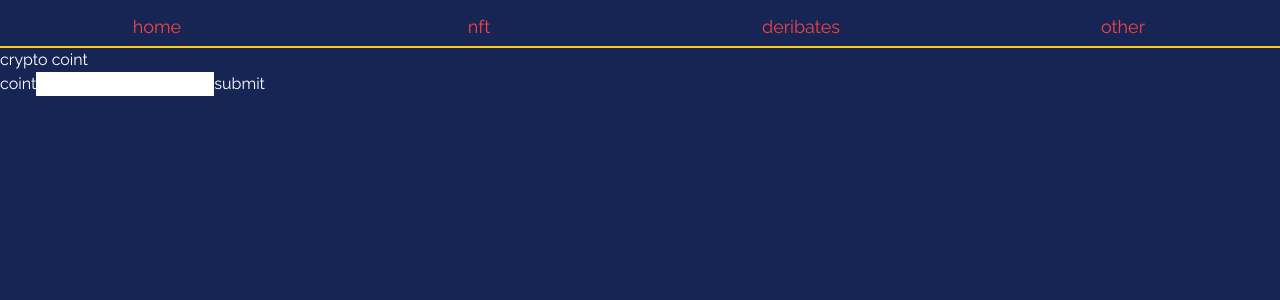
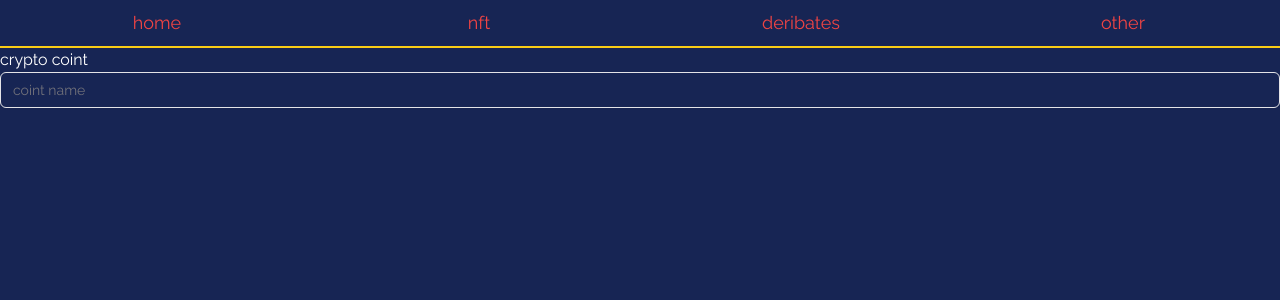
Before and after one commit to luismateo34/nextjs-cryptocurrenci, a Next.js app: page /coint in a window 1280 px wide. Shown: the top 300 px of the page. Built offline with nearby package versions, Linux system fonts and the light colour scheme.

Commit message:
estado en la url listo

```diff
--- /dev/null
+++ b/src/app/api/coint/route.ts
@@ -0,0 +1,16 @@
+import prisma from "@/server/prisma";
+import { NextResponse, type NextRequest } from "next/server";
+
+export async function GET(req: NextRequest) {
+  const namecoint = req.nextUrl.searchParams.get("name");
+  if (namecoint === "" || namecoint === null) return NextResponse.json({message: "coint not found" })
+
+  const coints = await prisma.listnamecripto.findMany({
+    where: {
+      name: {
+        startsWith: `${namecoint}`,
+      },
+    },
+  });
+ return NextResponse.json({ coints });
+}
--- /dev/null
+++ b/src/app/coint/localComponent/searchInput.tsx
@@ -0,0 +1,34 @@
+"use client";
+
+import {
+  useSearchParams,
+  usePathname,
+  useRouter,
+} from "next/navigation";
+import { Input } from "@/components/ui/input";
+
+
+export const SearchInput = ({placeholder}:{placeholder:string}) => {
+  const searchParams = useSearchParams();
+  const pathname = usePathname();
+  const { replace } = useRouter();
+  const handleSearch = (term: string) => {
+    const param = new URLSearchParams(searchParams);
+    if (term) {
+      param.set("name", term);
+    } else {
+      param.delete("name");
+    }
+    replace (`${pathname}?${param.toString()}`)
+  };
+
+  return (
+    <>
+      <Input
+       onChange={(e) => { handleSearch(e.target.value) }}
+      placeholder={placeholder}
+      defaultValue={searchParams.get("name")?.toString()}
+      />
+    </>
+  );
+};
--- a/src/app/coint/page.tsx
+++ b/src/app/coint/page.tsx
@@ -1,11 +1,11 @@
+import {SearchInput} from "@/app/coint/localComponent/searchInput"
+
 export default function Home() {
   return (
     <>
       <h1>crypto coint</h1>
       <div>
-        <label htmlFor="coint"> coint</label>
-        <input type="text" />
-        <button>submit</button>
+	<SearchInput placeholder="coint name" />
       </div>
     </>
   );
--- a/src/app/localComponent/CardSection.tsx
+++ b/src/app/localComponent/CardSection.tsx
@@ -2,10 +2,11 @@ import { CardImage } from "@/components/card";
 import cardano from "@/images/cardano-blockchain-platform-with-laptop.jpg";
 import nft from "@/images/nft.jpg";
 import blockchain from "@/images/blockchain-element.png";
+import { Section } from "@/components/section";
 
 export const CardSection = () => {
   return (
-    <section className="min-h-screen  w-screen  flex flex-row items-center justify-around flex-wrap">
+    <Section>
       <CardImage image={cardano.src} alt="cardano image">
         <p>
           Ante tempor convallis, dictum ac et amet integer placerat dictumst
@@ -25,6 +26,6 @@ export const CardSection = () => {
           congue rutrum consequat vitae eget.
         </p>
       </CardImage>
-    </section>
+    </Section>
   );
 };
--- a/src/app/localComponent/MainSection.tsx
+++ b/src/app/localComponent/MainSection.tsx
@@ -1,9 +1,9 @@
+import { Section } from "@/components/section";
 import criptologo from "@/images/criptologo-removebg-preview.png";
-
 
 export const MainSection = () => {
   return (
-    <section className=" min-h-screen w-screen   flex flex-col items-center justify-center">
+    <Section>
       <div className="grid grid-cols-2 gap-2 w-[75vw] h-[75vh] bg-white/10 rounded-lg ">
         <div className="flex flex-col gap-2 items-start justify-evenly col-start-1 col-end-2 pl-6">
           <h1 className=" text-xl md:text-3xl lg:text-6xl  font-bold italic text-amber-500">
@@ -22,6 +22,6 @@ export const MainSection = () => {
           <img src={criptologo.src} alt="logo de criptomoneda" />
         </div>
       </div>
-    </section>
+    </Section>
   );
 };
--- a/src/components/navbar.tsx
+++ b/src/components/navbar.tsx
@@ -25,7 +25,7 @@ export const NavBar = ({
     other: "/other",
   };
   return (
-    <nav className="w-full h-12 pt-2 block sticky top-0 z-10 border-solid border-b-2 border-b-yellow-400">
+    <nav className="w-full h-12 py-1 block sticky top-0 z-10 border-solid border-b-2 border-b-yellow-400">
       <ul className="w-full h-full flex flex-row gap-2 justify-around items-end">
         {Object.entries(routerObj).map(([key, value]) => {
           if (router !== value)
--- /dev/null
+++ b/src/components/section.tsx
@@ -0,0 +1,9 @@
+export const Section = ({
+  children,
+}: Readonly<{ children: React.ReactNode }>) => {
+  return (
+    <section className=" h-[calc(100vh-3rem)]  w-screen  flex flex-row items-center justify-around flex-wrap">
+      {children}
+    </section>
+  );
+};
--- /dev/null
+++ b/src/components/ui/input.tsx
@@ -0,0 +1,26 @@
+'use client'
+import * as React from "react"
+
+import { cn } from "@/lib/utils"
+
+export interface InputProps
+  extends React.InputHTMLAttributes<HTMLInputElement> {}
+
+const Input = React.forwardRef<HTMLInputElement, InputProps>(
+  ({ className, type, ...props }, ref) => {
+    return (
+      <input
+        type={type}
+        className={cn(
+          "flex h-9 w-full rounded-md border border-input bg-transparent px-3 py-1 text-sm shadow-sm transition-colors file:border-0 file:bg-transparent file:text-sm file:font-medium placeholder:text-muted-foreground focus-visible:outline-none focus-visible:ring-1 focus-visible:ring-ring disabled:cursor-not-allowed disabled:opacity-50",
+          className
+        )}
+        ref={ref}
+        {...props}
+      />
+    )
+  }
+)
+Input.displayName = "Input"
+
+export { Input }
--- a/src/server/prisma.ts
+++ b/src/server/prisma.ts
@@ -1,15 +1,15 @@
-import { PrismaClient } from '@prisma/client'
+import { PrismaClient } from "@prisma/client";
 
 const prismaClientSingleton = () => {
-  return new PrismaClient()
+  return new PrismaClient();
+};
+
+declare global {
+  var prisma: undefined | ReturnType<typeof prismaClientSingleton>;
 }
 
-declare global {
-  var prisma: undefined | ReturnType<typeof prismaClientSingleton>
-}
+const prisma = globalThis.prisma ?? prismaClientSingleton();
 
-const prisma = globalThis.prisma ?? prismaClientSingleton()
+export default prisma;
 
-export default prisma
-
-if (process.env.NODE_ENV !== 'production') globalThis.prisma = prisma
+if (process.env.NODE_ENV !== "production") globalThis.prisma = prisma;
```
Also changed, not shown: package.json (+5 -3 lines), .seed/seed.mjs, 2 other files (tests, documents, lock files or other folders).
